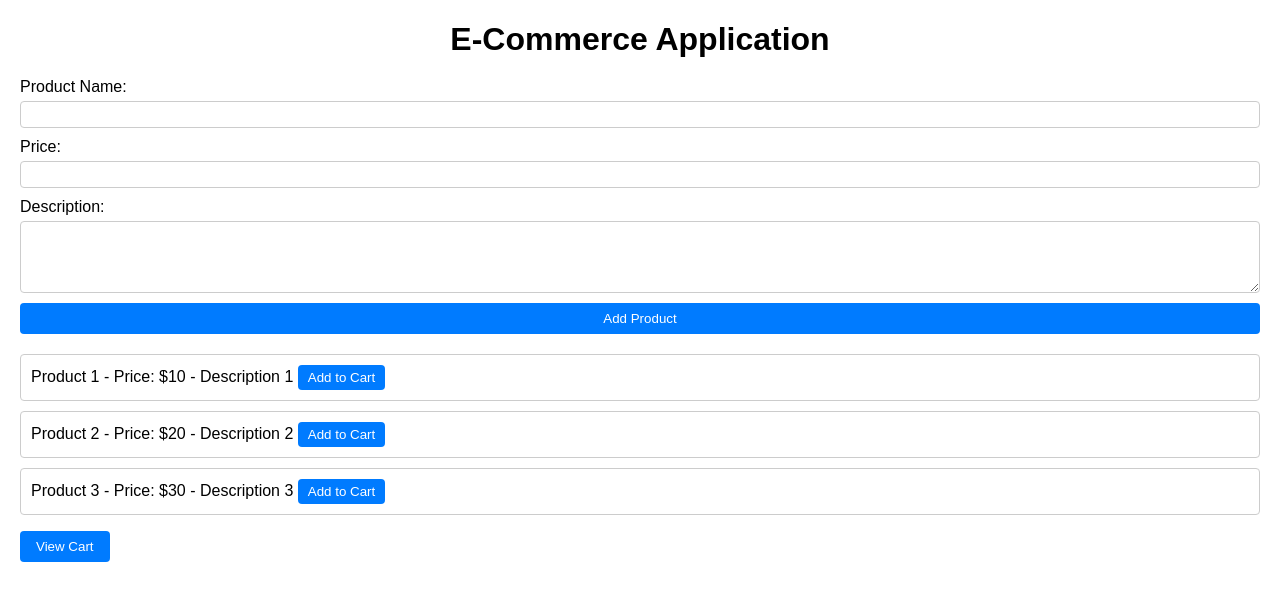
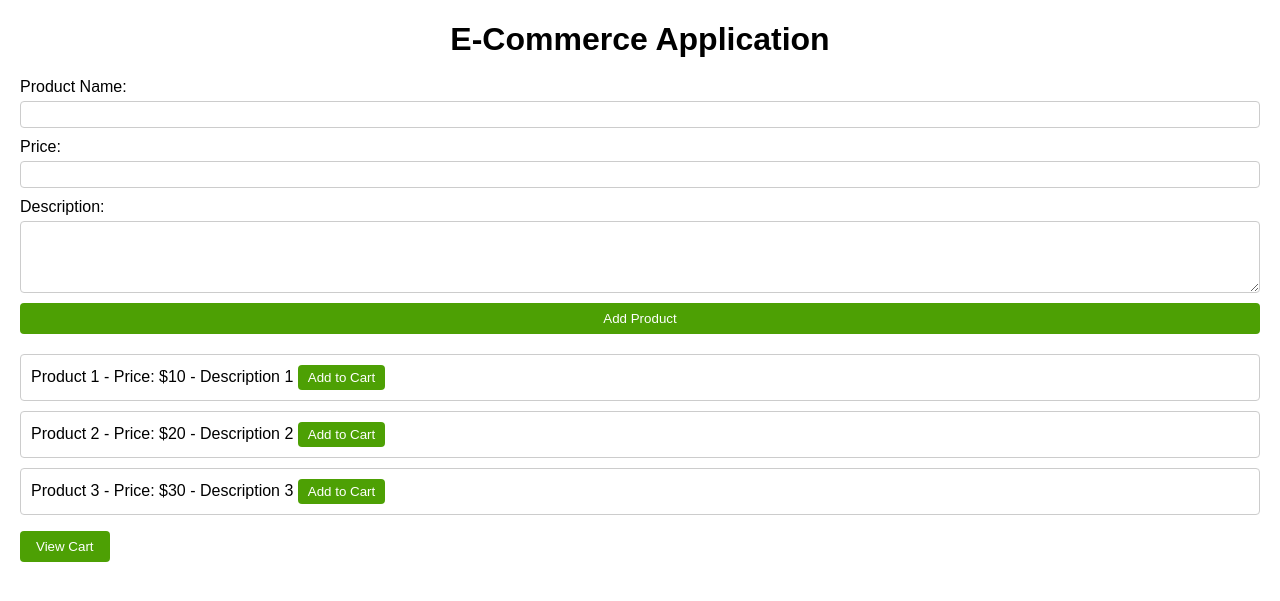
Before and after one commit to CODING-Enthusiast9857/GSDS_Assignments, a Flask app: page / in a window 1280 px wide. Shown: the top 601 px of the page. Run offline with Flask 3, Linux system fonts and the light colour scheme; data that the repository does not hold is empty.

Commit message:
Done some changes in UI

```diff
--- a/UI Code/static/css/style.css
+++ b/UI Code/static/css/style.css
@@ -29,7 +29,7 @@ textarea {
 
 button {
     padding: 8px 16px;
-    background-color: #007BFF;
+    background-color: #4da004;
     color: #fff;
     border: none;
     border-radius: 4px;
@@ -51,7 +51,7 @@ li {
 .add-to-cart-btn,
 .delete-from-cart-btn {
     padding: 5px 10px;
-    background-color: #007BFF;
+    background-color: #4da004;
     color: #fff;
     border: none;
     border-radius: 4px;
```
